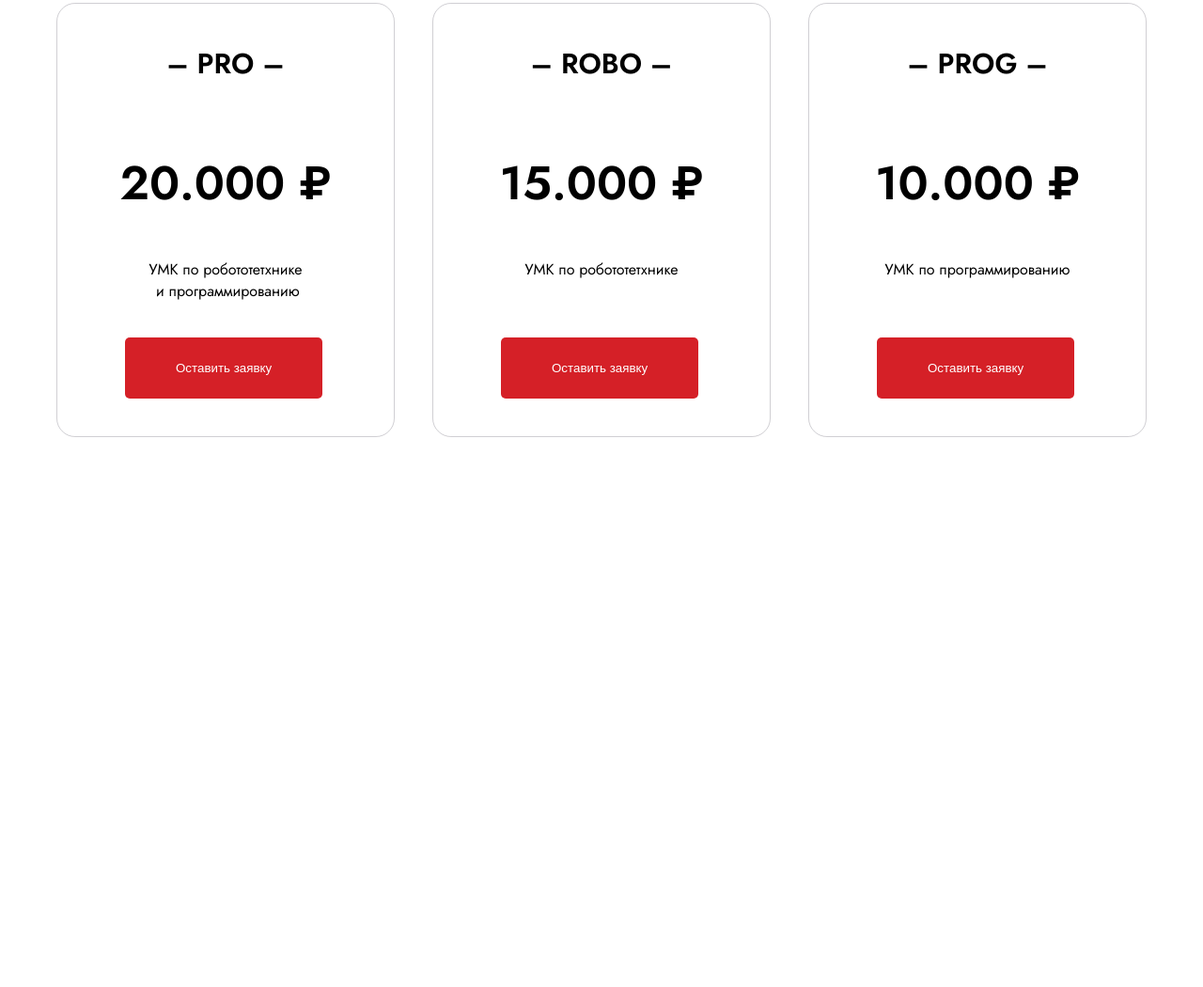
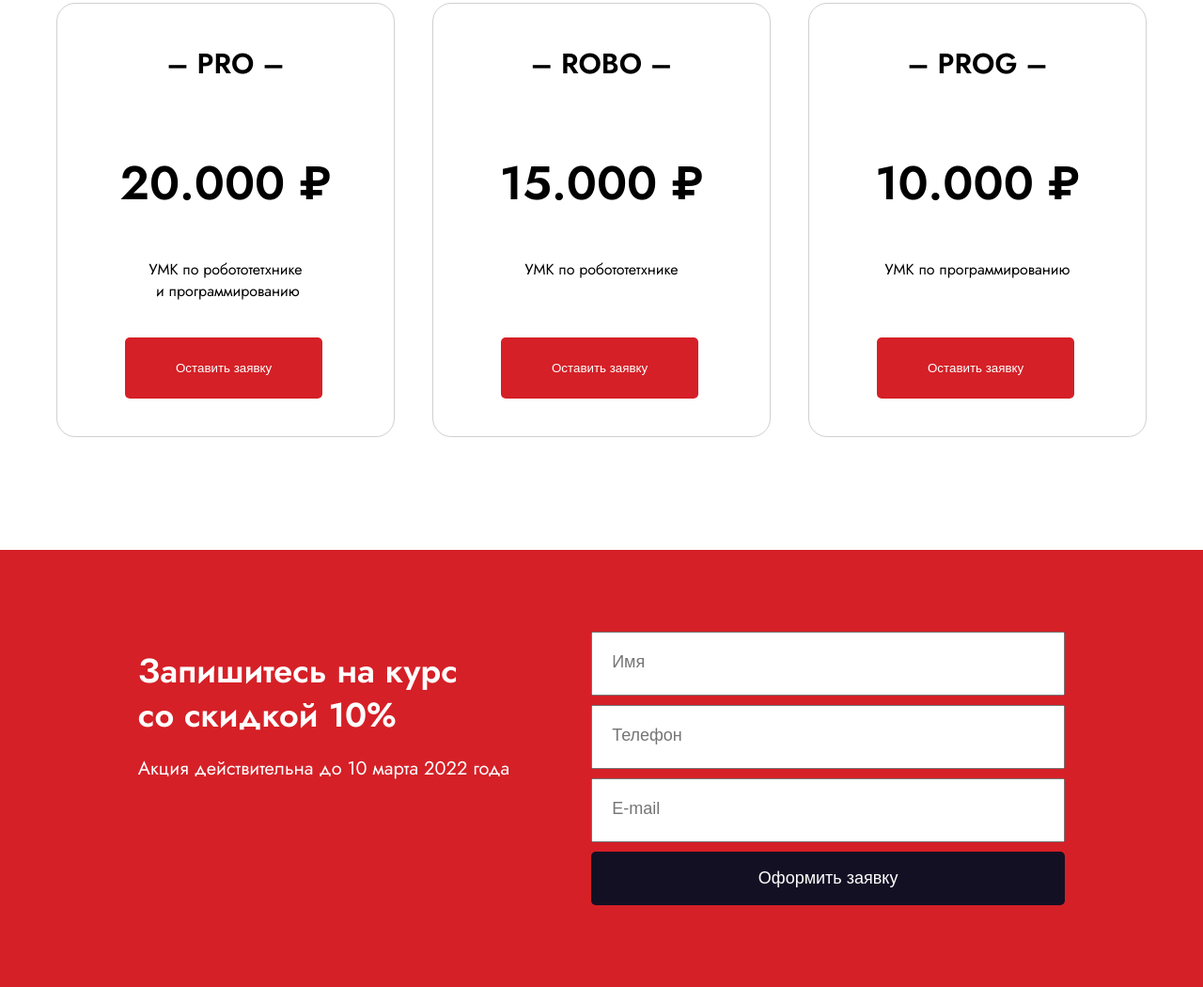
Before and after one commit to KonstantinRevin/ROBO-SCHOOL, a plain HTML site: page index.html in a window 1280 px wide. Shown: the part 3173-4223 px from the top of the page at 94% size. Before the commit the page ends 3758 px from the top, so only its background shows below. Drawn offline with Linux system fonts and the light colour scheme.

Commit message:
add : request

```diff
--- a/assets/styles/style.css
+++ b/assets/styles/style.css
@@ -267,7 +267,7 @@ li {
     cursor: pointer;
 }
 
-
+/* //treners// */
 /* //pacage// */
 .pacage{
     padding-bottom: 120px;
@@ -310,3 +310,55 @@ li {
     line-height: 48px;
 }
 /* //pacage// */
+
+/* //request// */
+
+.request {
+    padding: 87px 0;
+    background-color: #D52027;
+}
+
+.reuest-title h2 {
+    max-width: 475px;
+    font-size: 36px;
+    line-height: 1.3;
+    color: #ffffff;
+    padding-top: 19px;
+}
+
+.request-text {
+    padding-top: 20px;
+    font-size: 20px;
+    line-height: 1.3;
+    color: #ffffff;
+}
+
+.request-row {
+    display: flex;
+    justify-content: space-evenly;
+}
+
+.form {
+    display: flex;
+    flex-direction: column;
+    row-gap: 10px;
+}
+
+.form-input {
+    width: 500px;
+    height: 64px;
+    color: #282944;
+}
+
+.form-input::placeholder {
+    font-size: 18px;
+    padding: 20px 20px;
+}
+
+.btn-form {
+    background-color: #141024;
+    font-size: 18px;
+    padding: 18px 0;
+}
+
+/* //request// */
--- a/index.html
+++ b/index.html
@@ -179,5 +179,21 @@
             </div>
         </div>
     </section>
+    <section class="request">
+        <div class="wrapper">
+            <div class="request-row">
+                <div class="reuest-title">
+                    <h2>Запишитесь на курс <br> со скидкой 10%</h2>
+                    <div class="request-text">Акция действительна до 10 марта 2022 года</div>
+                </div>
+                <form id="form" action="#!" class="form">
+                    <input class="form-input" type="text" placeholder="Имя">
+                    <input class="form-input" type="phone" placeholder="Телефон">
+                    <input class="form-input" type="email" placeholder="E-mail">
+                    <button class="btn btn-form">Оформить заявку</button>
+                </form>
+            </div>
+        </div>
+    </section>
 </body>
 </html>
```
